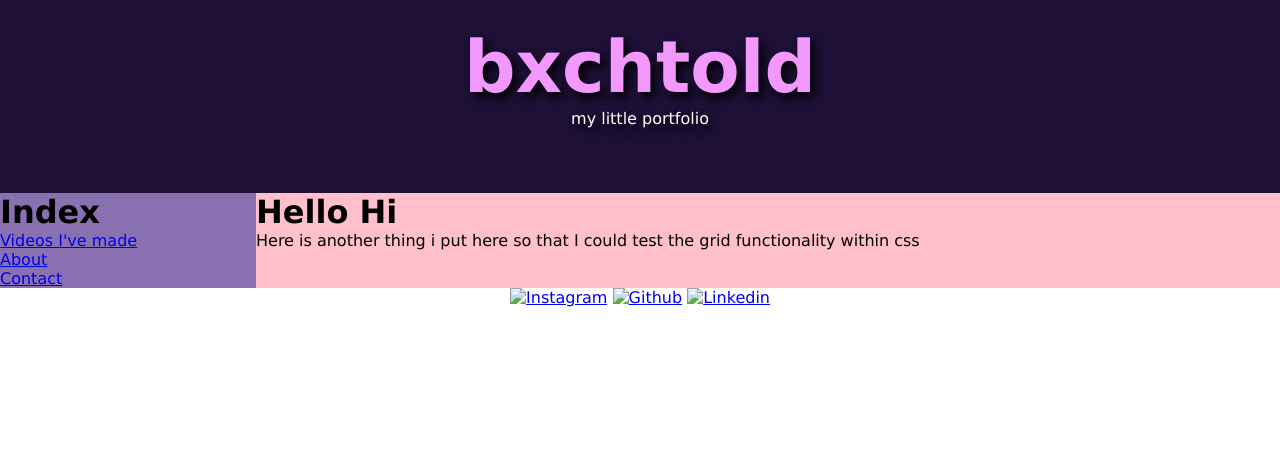
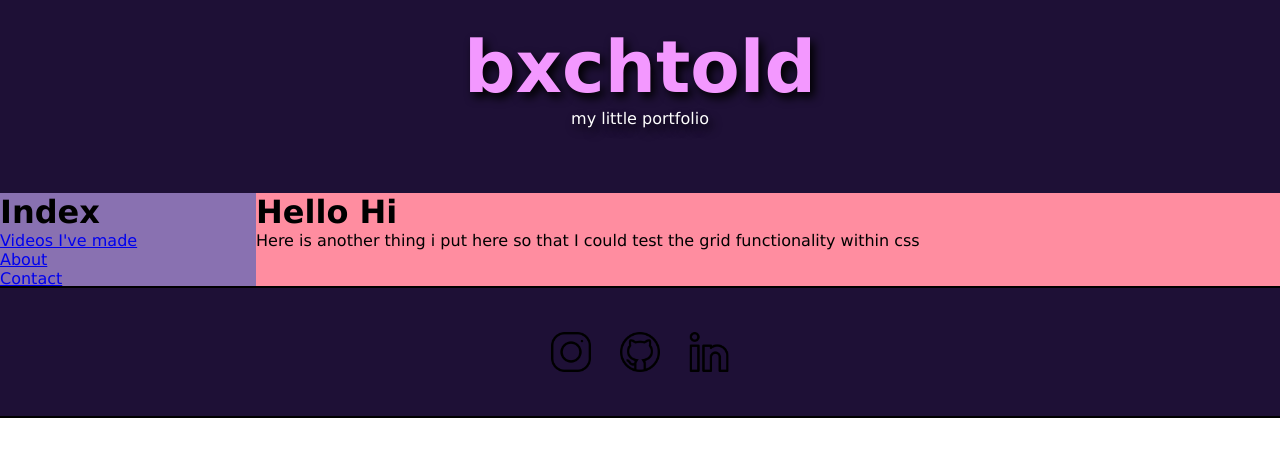
Before and after one commit to ethanbechtold/didactic-carnival, a plain HTML site: page index.html in a window 1280 px wide. Drawn offline with Linux system fonts and the light colour scheme.

Commit message:
added a footer with social icons

```diff
--- a/index.html
+++ b/index.html
@@ -28,20 +28,15 @@ or a coding one,,, who knows!-->
                 <h1>Hello Hi</h1>
                 <p>Here is another thing i put here so that I could test the grid functionality within css</p></div>
         </div>
-
     </body>
     <footer>
         <div id="footer">
-            <div class="centered">
-                <!--These images do not exist yet!-->
-                <a href="https://www.instagram.com/bxchtold" target="_blank"><img src="instagram-icon" alt="Instagram"></a>
-                <a href="https://www.github.com/ethanbechtold" target="_blank"><img src="github-icon" alt="Github"></a>
-                <a href="https://linkedin.com" target="_blank"><img src="linkedin-icon" alt="Linkedin"></a>
-
+            <div class="socials">
+                <!--icons from https://www.flaticon.com/free-icons/-->
+                <a href="https://www.instagram.com/bxchtold" target="_blank"><img id="icon" src="img/instagram.png" alt="Instagram"></a>
+                <a href="https://www.github.com/ethanbechtold" target="_blank"><img id="icon" src="img/github.png" alt="Github"></a>
+                <a href="https://linkedin.com" target="_blank"><img id="icon" src="img/linkedin.png" alt="Linkedin"></a>
             </div>
         </div>
-
-
-
     </footer>
 </html>
--- a/style.css
+++ b/style.css
@@ -14,7 +14,7 @@ header {
     padding: 25px;
 }
 
-.top{
+.top {
     font-size: 36px;
     color: rgb(243, 152, 255);
     text-align: center;
@@ -22,7 +22,7 @@ header {
     padding: 0px;
 }
 
-#subtext{
+#subtext {
     color: white;
     font-size: 16px;
     padding: 0px;
@@ -42,16 +42,29 @@ header {
     grid-column: 1 / 2;
     grid-row: 1;
     background-color:rgb(137, 113, 177);
-
 }
 
 .welcome{
     grid-column: 2 / 3;
-    background-color: pink;
+    background-color: rgb(255, 141, 160);
 }
 
-#gobutton {
-    background-color: green;
-    border-radius: 25%;
-    padding: 10px;
+/* footer styling */
+
+#footer{
+    background-color:rgb(30, 16, 54);
+    display: grid;
+    grid-template: 32px 32px 32px 32px / 3fr 1fr 1fr 1fr 3fr;
+    outline: 2px solid black;
 }
+
+.socials {
+    grid-area: 2 / 2 / 2 / 5;
+    text-align: center;
+}
+
+#icon {
+    height: auto;
+    width: 40px;
+    padding: 12px;
+}
```
Also changed, not shown: img/github.png (added), img/instagram.png (added), img/linkedin.png (added).
